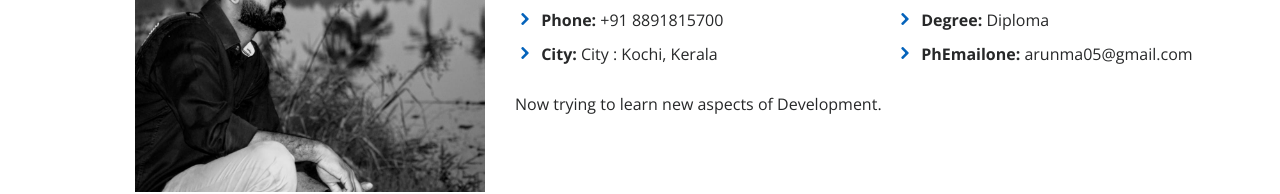
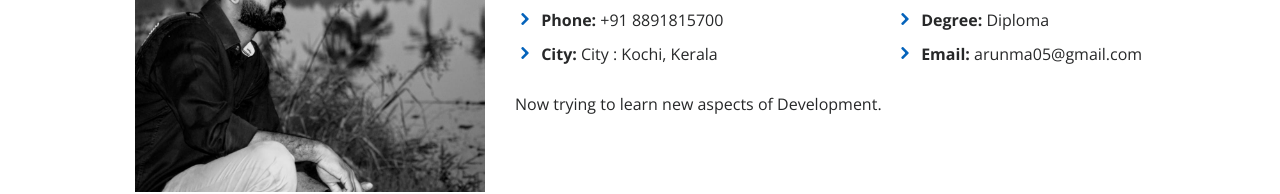
Before and after one commit to arunma05/arunma, a plain HTML site: page index.html in a window 1280 px wide. Shown: the part 1170-1364 px from the top of the page. Drawn offline with nearby package versions, Linux system fonts and the light colour scheme.

Commit message:
Correctio 2

```diff
--- a/index.html
+++ b/index.html
@@ -109,7 +109,7 @@
                 <ul>
                   <li><i class="icofont-rounded-right"></i> <strong>Age:</strong> 30</li>
                   <li><i class="icofont-rounded-right"></i> <strong>Degree:</strong> Diploma</li>
-                  <li><i class="icofont-rounded-right"></i> <strong>PhEmailone:</strong> arunma05@gmail.com</li>
+                  <li><i class="icofont-rounded-right"></i> <strong>Email:</strong> arunma05@gmail.com</li>
                 </ul>
               </div>
             </div>
```
